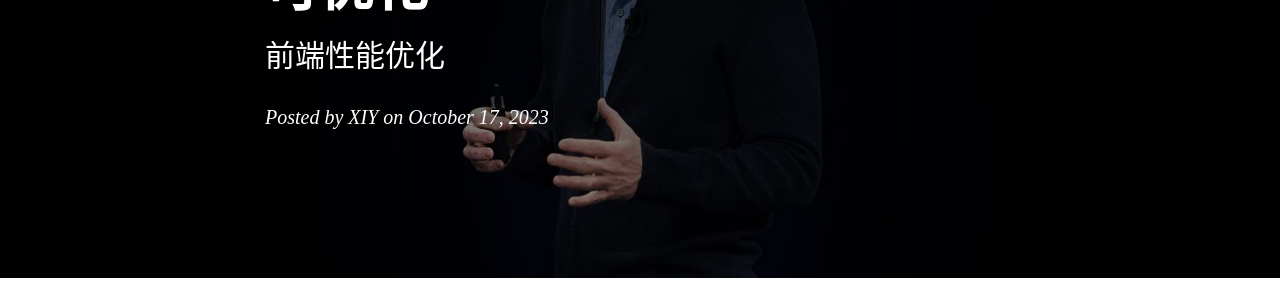
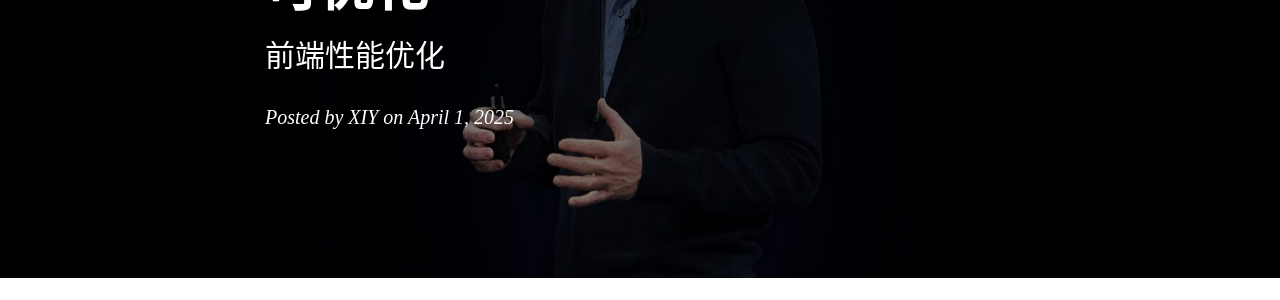
Before and after one commit to xiyueyezibile/xiyueyezibile.github.io, a Jekyll site: the page built from _posts/2025-4-1-输入url到显示页面有多少地方可优化.md, in a window 1280 px wide and 900 px high. Shown: the part 305-605 px from the top of the window. Built offline with Jekyll 4.4.1, drawn with Linux system fonts in a browser that asks for light colours; nearby versions of some CDN libraries; comment, search, counter and statistics services are not loaded.

Commit message:
feat: 11

```diff
--- a/_posts/2025-4-1-输入url到显示页面有多少地方可优化.md
+++ b/_posts/2025-4-1-输入url到显示页面有多少地方可优化.md
@@ -2,7 +2,7 @@
 layout:     post
 title:      输入url到显示页面有多少地方可优化
 subtitle:   前端性能优化
-date:       2023-10-17
+date:       2025-4-1
 author:     XIY
 header-img: img/post-bg-cook.jpg
 catalog: true
```
